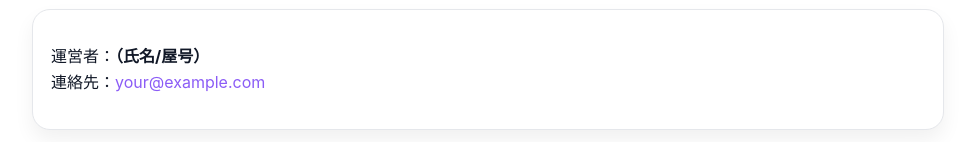
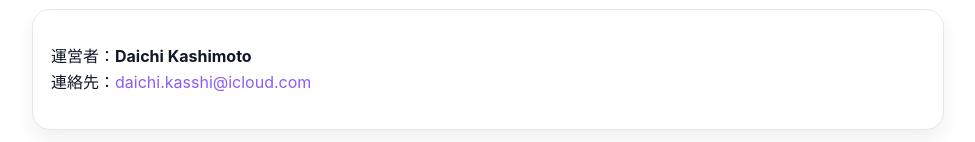
Before and after one commit to daichi-kashimoto/pokocho, a plain HTML site: page privacy.html in a window 1280 px wide. Shown: the part 1542-1684 px from the top of the page, without its empty margins (152-1127 px from the left). Drawn offline with Linux system fonts and the light colour scheme.

Commit message:
Update privacy.html

```diff
--- a/privacy.html
+++ b/privacy.html
@@ -62,7 +62,7 @@
   <section class="section">
     <h2 class="h2">6. 事業者情報・お問い合わせ</h2>
     <div class="card">
-      <p>運営者：<b>（氏名/屋号）</b><br>連絡先：<a href="mailto:your@example.com">your@example.com</a></p>
+      <p>運営者：<b>Daichi Kashimoto</b><br>連絡先：<a href="mailto:daichi.kasshi@icloud.com">daichi.kasshi@icloud.com</a></p>
     </div>
   </section>
 
```
